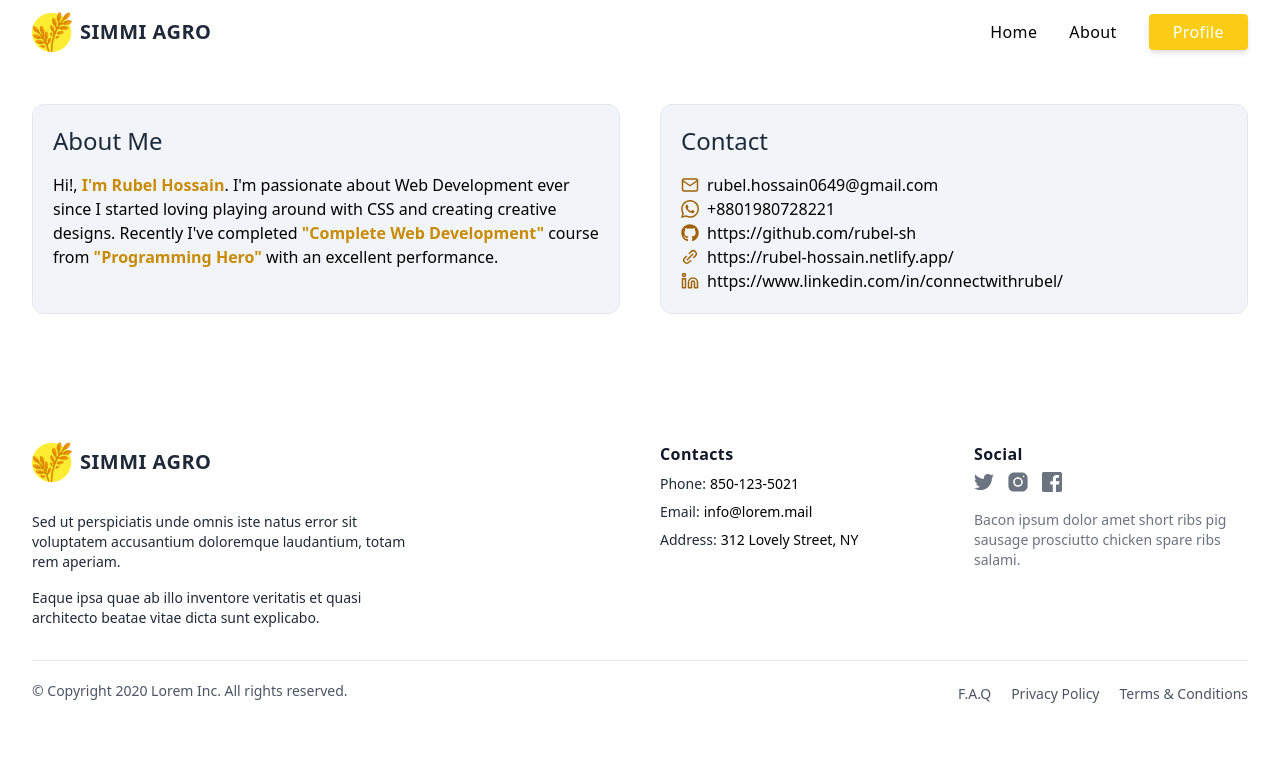
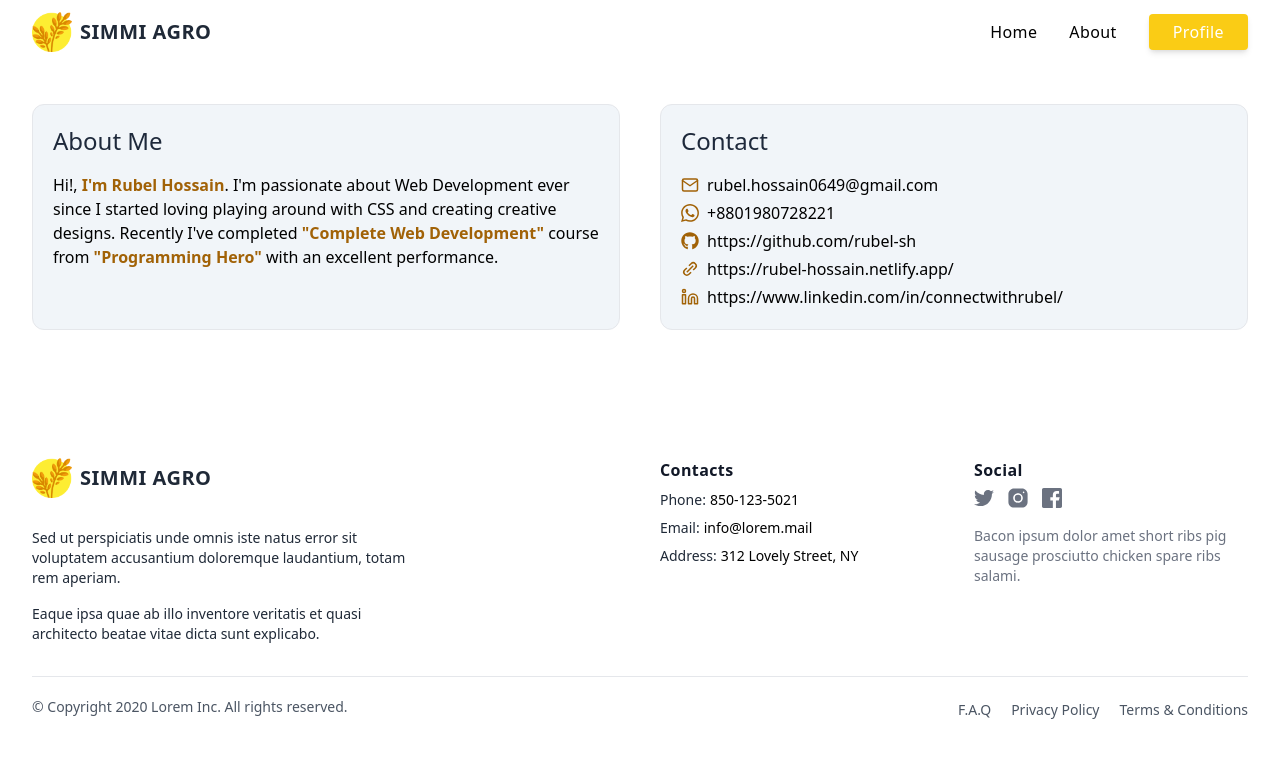
Before and after one commit to rubel-sh/simmi, a React (Vite) app: page /profile in a window 1280 px wide. Shown: the top 758 px of the page. Built offline with nearby package versions, Linux system fonts and the light colour scheme.

Commit message:
updated profile page

```diff
--- a/src/pages/Profile/Profile.jsx
+++ b/src/pages/Profile/Profile.jsx
@@ -15,15 +15,15 @@ const Profile = () => {
           <h2 className="text-2xl font-medium text-slate-800 mb-4">About Me</h2>
           <p>
             Hi!,{" "}
-            <span className="text-yellow-600 font-bold">I'm Rubel Hossain</span>
+            <span className="text-yellow-700 font-bold">I'm Rubel Hossain</span>
             . I'm passionate about Web Development ever since I started loving
             playing around with CSS and creating creative designs. Recently I've
             completed{" "}
-            <span className="text-yellow-600 font-bold">
+            <span className="text-yellow-700 font-bold">
               "Complete Web Development"
             </span>{" "}
             course from{" "}
-            <span className="text-yellow-600 font-bold">
+            <span className="text-yellow-700 font-bold">
               "Programming Hero"
             </span>{" "}
             with an excellent performance.
@@ -31,7 +31,7 @@ const Profile = () => {
         </div>
         <div className="bg-slate-100 border rounded-xl p-5">
           <h2 className="text-2xl font-medium text-slate-800 mb-4">Contact</h2>
-          <ul className="font-medium">
+          <ul className="font-medium flex flex-col gap-1">
             <li className="flex items-center gap-2">
               <FiMail className="text-lg text-yellow-700" />{" "}
               rubel.hossain0649@gmail.com
```
